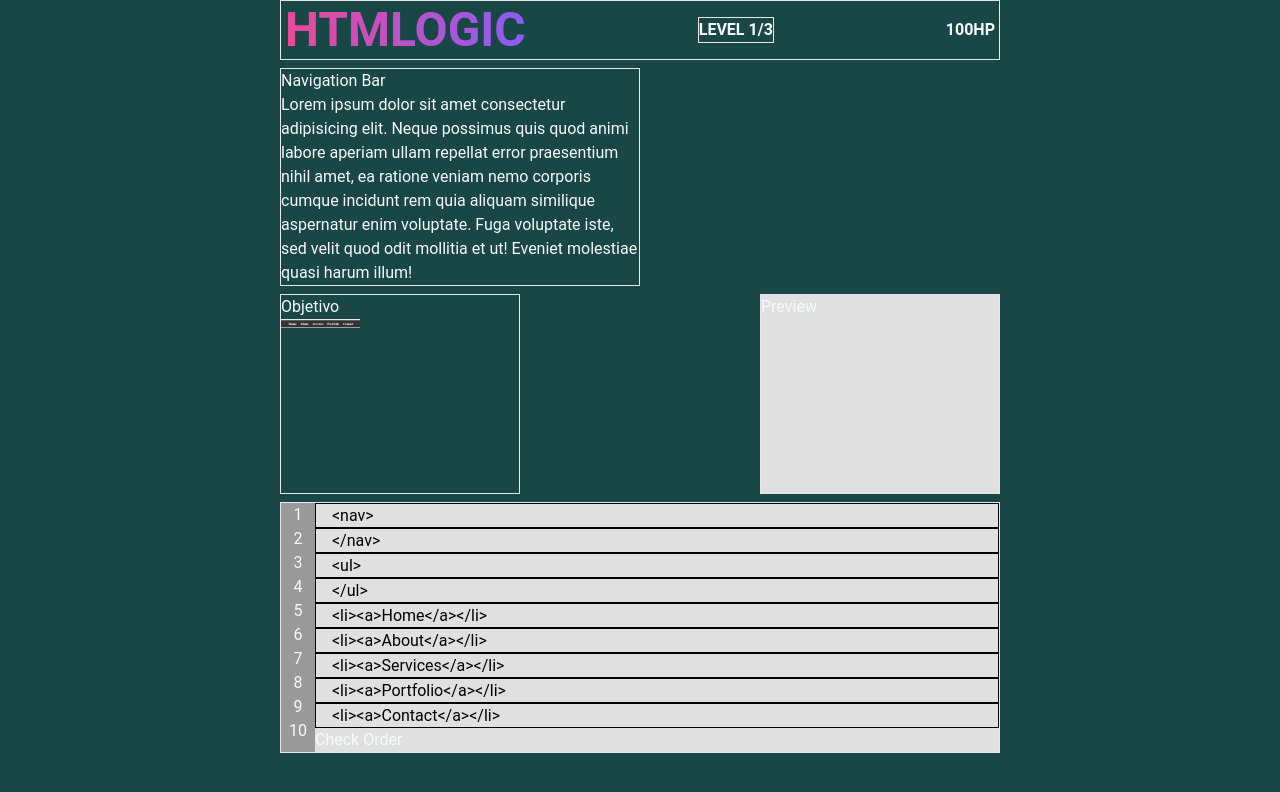
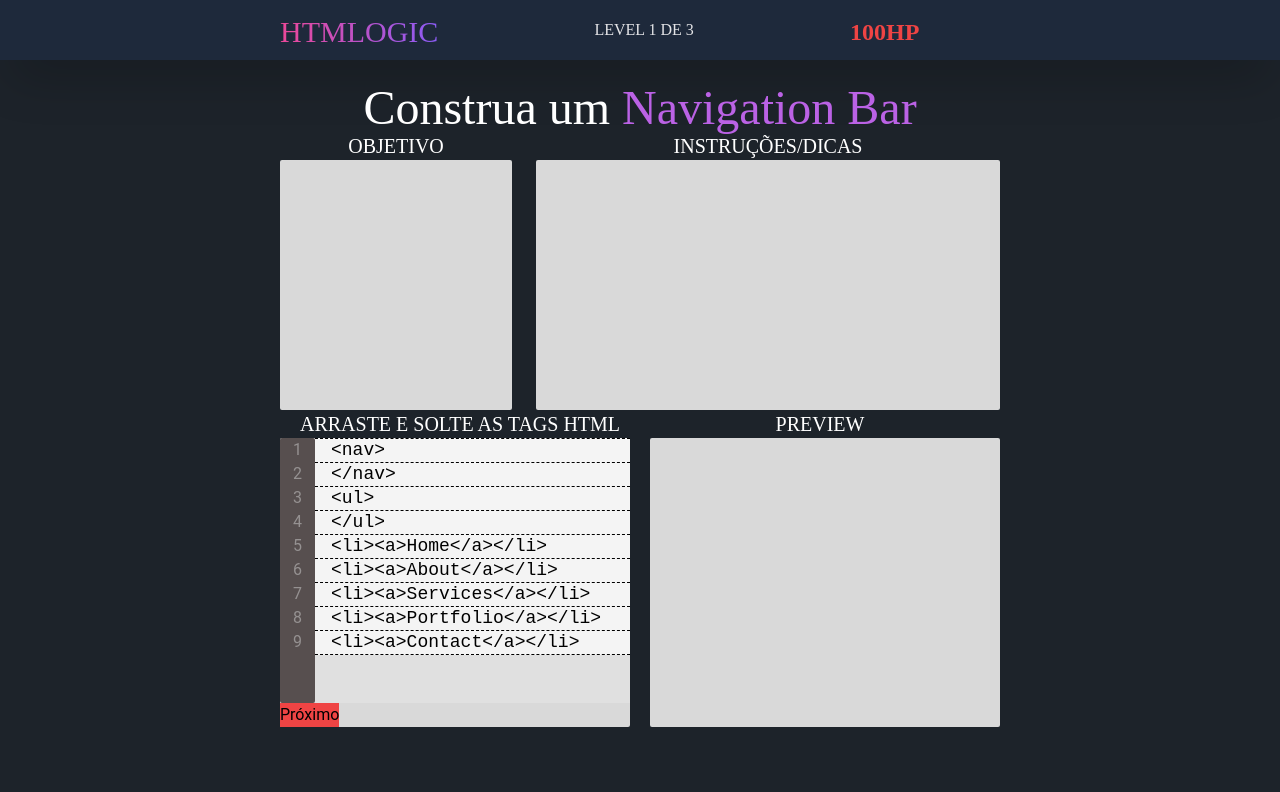
Before and after one commit to JoseVitorOliveira/HtmLogic, a React (Create React App) app: page / in a window 1280 px wide. Shown: the top 792 px of the page. Built offline with nearby package versions, Linux system fonts and the light colour scheme.

Commit message:
added lots of styling and header component

```diff
--- a/src/components/Card.tsx
+++ b/src/components/Card.tsx
@@ -6,9 +6,10 @@ import { useDrag, useDrop } from "react-dnd";
 import { ItemTypes } from "../ItemTypes";
 
 const style = {
-  border: "1px solid black",
+  borderTop: "1px dashed black",
+  borderBottom: "1px dashed black",
   padding: "0.5rem 1rem",
-  backgroundColor: "#e0e0e0",
+  backgroundColor: "#f4f4f4",
   color: "black",
   display: "flex",
   justifyContent: "space-between",
@@ -16,6 +17,8 @@ const style = {
   cursor: "grab",
   width: "100%",
   height: "25px",
+  fontSize: "18px",
+  fontFamily: "monospace",
 };
 
 export interface CardProps {
@@ -107,7 +110,12 @@ export const Card: FC<CardProps> = ({ id, text, index, moveCard }) => {
   const opacity = isDragging ? 0 : 1;
   drag(drop(ref));
   return (
-    <div ref={ref} style={{ ...style, opacity }} data-handler-id={handlerId}>
+    <div
+      className="mt-[-1px]"
+      ref={ref}
+      style={{ ...style, opacity }}
+      data-handler-id={handlerId}
+    >
       {text}
     </div>
   );
--- /dev/null
+++ b/src/components/CodePanel.tsx
@@ -0,0 +1,44 @@
+// CardsContainer.tsx
+import React, { FC } from "react";
+import { Card } from "./Card";
+
+interface CardsContainerProps {
+  cards: { id: number; text: string }[];
+  isOrderIncorrect: boolean;
+  moveCard: (dragIndex: number, hoverIndex: number) => void;
+  renderCard: (
+    card: { id: number; text: string },
+    index: number
+  ) => React.ReactNode;
+}
+
+const CardsContainer: FC<CardsContainerProps> = ({
+  cards,
+  isOrderIncorrect,
+  moveCard,
+  renderCard,
+}) => {
+  const linesOfCode = [1, 2, 3, 4, 5, 6, 7, 8, 9];
+
+  return (
+    <div className="flex justify-between h-[265px] rounded-sm">
+      <div className="text-center bg-[#574F4F] text-white w-[35px] rounded-sm select-none">
+        {linesOfCode.map((line) => (
+          <div className="text-[#F3F4F6] text-opacity-40" key={line.toString()}>
+            {line}
+          </div>
+        ))}
+      </div>
+      <div className="flex-1 bg-[#e0e0e0]">
+        <div className="mt-[0.7px]">
+          {cards.map((card, i) => renderCard(card, i))}
+        </div>
+        {isOrderIncorrect ? (
+          <p className="text-red-500">The order is incorrect.</p>
+        ) : null}
+      </div>
+    </div>
+  );
+};
+
+export default CardsContainer;
--- a/src/components/Container.tsx
+++ b/src/components/Container.tsx
@@ -1,9 +1,12 @@
+// Container.tsx
 import React, { FC, useCallback, useState } from "react";
 import update from "immutability-helper";
 import { Card } from "./Card";
 import { Level, levels } from "../levels";
 import Modal from "./Modal";
 import HTMLPreview from "./HtmlPreview";
+import CodePanel from "./CodePanel";
+import Header from "./Header";
 
 export interface Item {
   id: number;
@@ -17,7 +20,7 @@ export const Container: FC = () => {
   const [isModalOpen, setIsModalOpen] = useState(false);
   const [hp, setHP] = useState(100);
   const [hasWon, setHasWon] = useState(false);
-  const [htmlPreview, setHtmlPreview] = useState(""); // New state for HTML preview
+  const [htmlPreview, setHtmlPreview] = useState("");
 
   const moveCard = useCallback(
     (dragIndex: number, hoverIndex: number) => {
@@ -30,7 +33,6 @@ export const Container: FC = () => {
       });
       setCards(updatedCards);
 
-      // Use setTimeout to ensure that the state has updated before generating the HTML preview
       setTimeout(() => {
         generateHtmlPreview(updatedCards);
       });
@@ -65,7 +67,6 @@ export const Container: FC = () => {
         setCards(levels[currentLevel + 1].cards);
         setIsOrderIncorrect(false);
         setHtmlPreview("");
-        // Increase HP by 10, max of 100
         setHP(Math.min(hp + 10, 100));
       } else {
         setHasWon(true);
@@ -73,7 +74,6 @@ export const Container: FC = () => {
       setIsModalOpen(true);
     } else {
       setIsOrderIncorrect(true);
-      // Decrease HP by 10
       setHP(hp - 10);
       if (hp - 10 <= 0) {
         setIsModalOpen(true);
@@ -109,76 +109,57 @@ export const Container: FC = () => {
   const { level, title, imagePath } = currentLevelData;
 
   return (
-    <div className="mx-[280px] text-gray-50">
-      {/* header */}
-      <header className="p-1 uppercase border flex justify-between items-center h-[60px] font-bold">
-        <h1 className="grandient_logo text-5xl">HtmLogic</h1>
-        <div className="flex items-center justify-center border">
-          <h2>Level {level}</h2>
+    <>
+      <Header level={level} hp={hp} />
+      <div className="mx-[280px]">
+        <div className="w-full mt-6 flex justify-center">
+          <h1 className="title_font text-5xl text-white">
+            Construa um{" "}
+            <span className="title_font text-[#BB62E5] text-5xl">{title}</span>
+          </h1>
         </div>
-        <h2>{hp}hp</h2>
-      </header>
-      {/* title + description */}
-      <div className="border w-1/2 mt-2">
-        <h1>{title}</h1>
-        <p>
-          Lorem ipsum dolor sit amet consectetur adipisicing elit. Neque
-          possimus quis quod animi labore aperiam ullam repellat error
-          praesentium nihil amet, ea ratione veniam nemo corporis cumque
-          incidunt rem quia aliquam similique aspernatur enim voluptate. Fuga
-          voluptate iste, sed velit quod odit mollitia et ut! Eveniet molestiae
-          quasi harum illum!
-          {/* {description} */}
-        </p>
+        <div className="flex justify-between content-center gap-6">
+          <div className="w-1/3 flex flex-col">
+            <h2 className="text-center text-white title_font text-xl">
+              OBJETIVO
+            </h2>
+            <div className="bg-[#D9D9D9] rounded-sm h-[250px]"></div>
           </div>
-      {/* objective + preview */}
-      <div className="flex justify-between content-center mt-2">
-        <div className="border h-[200px] w-1/3">
-          <h1>Objetivo</h1>
-          <img
-            className="w-1/3"
-            src={process.env.PUBLIC_URL + imagePath}
-            alt={`Level ${level}`}
+          <div className="w-2/3 flex flex-col">
+            <h2 className="text-center text-white title_font text-xl">
+              INSTRUÇÕES/DICAS
+            </h2>
+            <div className="bg-[#D9D9D9] rounded-sm h-[250px]"></div>
+          </div>
+        </div>
+        <div className="display flex justify-around w-full">
+          <div className="w-1/2">
+            <h2 className="text-center text-white title_font text-xl">
+              ARRASTE E SOLTE AS TAGS HTML
+            </h2>
+          </div>
+          <div className="w-1/2">
+            <h2 className="text-center text-white title_font text-xl">
+              PREVIEW
+            </h2>
+          </div>
+        </div>
+        <div className="flex gap-5">
+          <div className="bg-[#D9D9D9] w-1/2 rounded-sm relative">
+            <CodePanel
+              cards={cards}
+              isOrderIncorrect={isOrderIncorrect}
+              moveCard={moveCard}
+              renderCard={renderCard}
             />
+            <button className="bg-red-500" onClick={checkOrder}>
+              Próximo
+            </button>
           </div>
-        <div className="border h-[200px] w-1/3 bg-[#e0e0e0]">
-          <h1>Preview</h1>
+          <div className="bg-[#D9D9D9] w-1/2 rounded-sm">
             <HTMLPreview htmlPreview={htmlPreview} />
           </div>
         </div>
-      {/* cards container */}
-      <div className="border mt-2 flex">
-        <div className="text-center bg-[#999999] px-2">
-          1
-          <br />
-          2
-          <br />
-          3
-          <br />
-          4
-          <br />
-          5
-          <br />
-          6
-          <br />
-          7
-          <br />
-          8
-          <br />
-          9
-          <br />
-          10
-          <br />
-        </div>
-        <div className="flex-1 bg-[#e0e0e0]">
-          <div className="bg-[#e0e0e0]">
-            {cards.map((card, i) => renderCard(card, i))}
-          </div>
-          <button onClick={checkOrder}>Check Order</button>
-          {isOrderIncorrect ? <p>The order is incorrect.</p> : null}
-        </div>
-      </div>
-
         <Modal
           isModalOpen={isModalOpen}
           hp={hp}
@@ -187,6 +168,7 @@ export const Container: FC = () => {
           restartGame={restartGame}
         />
       </div>
+    </>
   );
 };
 
--- /dev/null
+++ b/src/components/Header.tsx
@@ -0,0 +1,28 @@
+import React from "react";
+
+interface HeaderProps {
+  level: string;
+  hp: number;
+}
+
+const Header = ({ level, hp }: HeaderProps) => {
+  return (
+    <header className="px-[280px] select-none flex justify-between items-center h-[60px] shadow-2xl bg-slate-800">
+      <h1 className="grandient_logo logo_font text-3xl uppercase mt-1">
+        HtmLogic
+      </h1>
+      <div className="flex items-center justify-center">
+        <h2 className="uppercase logo_font text-zinc-200 text-1xl p-2 rounded-md">
+          Level {level}
+        </h2>
+      </div>
+      <div className="flex">
+        <h1 className="text-2xl mt-1 text-red-500 font-bold uppercase min-w-[150px] logo_font">
+          {hp}hp
+        </h1>
+      </div>
+    </header>
+  );
+};
+
+export default Header;
--- a/src/components/HtmlPreview.tsx
+++ b/src/components/HtmlPreview.tsx
@@ -4,11 +4,8 @@ interface HTMLPreviewProps {
 
 const HTMLPreview = ({ htmlPreview }: HTMLPreviewProps) => {
   return (
-    <div className="bg-[#e0e0e]">
-      <div
-        className="text-black"
-        dangerouslySetInnerHTML={{ __html: htmlPreview }}
-      ></div>
+    <div className="">
+      <div className="" dangerouslySetInnerHTML={{ __html: htmlPreview }}></div>
     </div>
   );
 };
--- a/src/index.tsx
+++ b/src/index.tsx
@@ -6,7 +6,7 @@ import "./styles.css";
 
 function AppWrapper() {
   return (
-    <div className="App">
+    <div>
       <DndProvider backend={HTML5Backend}>
         <App />
       </DndProvider>
--- a/src/levels.ts
+++ b/src/levels.ts
@@ -13,7 +13,7 @@ export interface Level {
 
 export const levels: Level[] = [
   {
-    level: "1/3",
+    level: "1 de 3",
     title: "Navigation Bar",
     imagePath: "/assets/level1.png",
     cards: [
@@ -40,7 +40,7 @@ export const levels: Level[] = [
     ],
   },
   {
-    level: "2/3",
+    level: "2 de 3",
     title: "Form",
     imagePath: "/assets/level2.png",
     cards: [
@@ -64,7 +64,7 @@ export const levels: Level[] = [
   },
 
   {
-    level: "3/3",
+    level: "3 de 3",
     title: "Section",
     imagePath: "/assets/level3.png",
     cards: [
--- a/src/styles.css
+++ b/src/styles.css
@@ -2,11 +2,17 @@
 @tailwind components;
 @tailwind utilities;
 
+/* Roboto */
 @import url("https://fonts.googleapis.com/css2?family=Nunito:wght@200;300;400;500;600&family=Overpass:wght@400;700&family=Roboto:wght@100;300;400;700&family=Ubuntu:wght@400;500;700&display=swap");
+/* Press Start 2P */
+@import url("https://fonts.googleapis.com/css2?family=Press+Start+2P&display=swap");
+/* Patrick Hand */
+@import url("https://fonts.googleapis.com/css2?family=Atkinson+Hyperlegible:ital,wght@0,400;0,700;1,400;1,700&family=Patrick+Hand&display=swap");
 
-html,
-body {
-  background-color: #194745;
+:root {
+  --main-font: "Roboto", sans-serif;
+  --font-logo: "Press Start 2P", cursive;
+  --font-title: "Patrick Hand", cursive;
 }
 
 * {
@@ -16,8 +22,25 @@ body {
   font-family: "Roboto", sans-serif;
 }
 
+body,
+html {
+  background-color: #1d232a;
+}
+
 @layer utilities {
   .grandient_logo {
     @apply bg-clip-text text-transparent bg-gradient-to-r from-pink-500 to-violet-500;
   }
 }
+
+.custom_bottom {
+  bottom: 188px;
+}
+
+.logo_font {
+  font-family: "Press Start 2P", cursive;
+}
+
+.title_font {
+  font-family: "Patrick Hand", cursive;
+}
```
Also changed, not shown: src/components/Modal.tsx (+6 -1 lines). Lines whose indentation alone changed are shown as unchanged.
